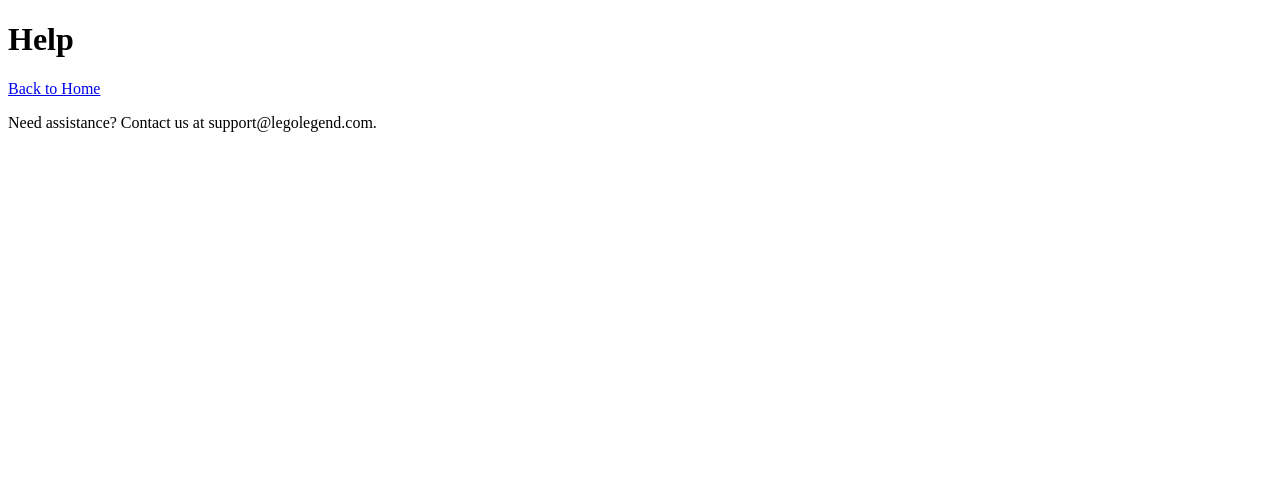
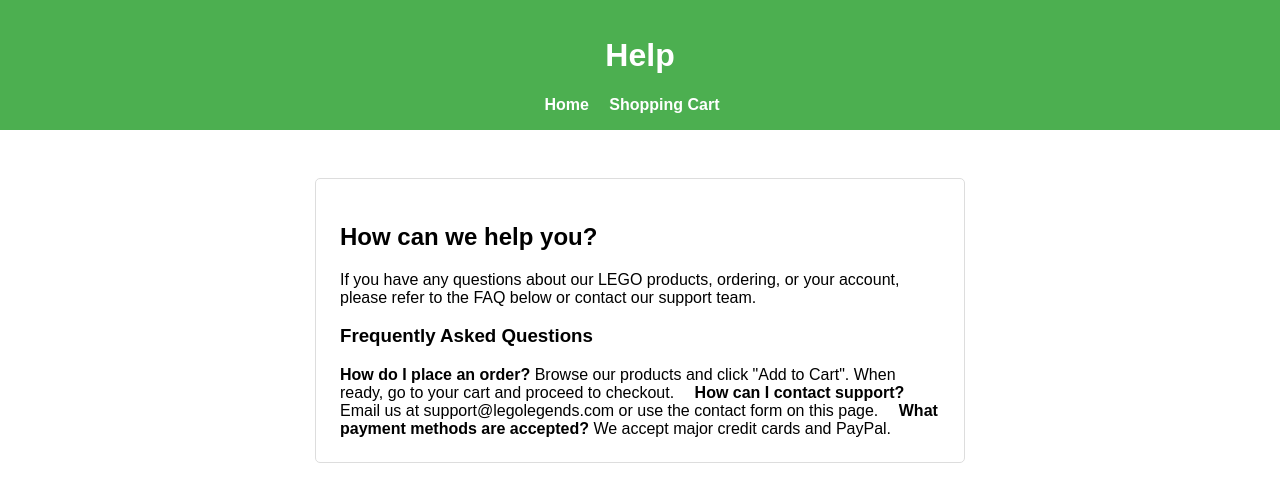
Before and after one commit to nmya-m/LEGO, a plain HTML site: page help.html in a window 1280 px wide. Drawn offline with Linux system fonts and the light colour scheme.

Commit message:
“file_name

```diff
--- a/help.html
+++ b/help.html
@@ -4,14 +4,70 @@
   <meta charset="UTF-8">
   <meta name="viewport" content="width=device-width, initial-scale=1.0">
   <title>Help</title>
+  <style>
+    body {
+      font-family: Arial, sans-serif;
+      margin: 0;
+      padding: 0;
+    }
+    header {
+      background-color: #4CAF50;
+      color: white;
+      padding: 1rem;
+      text-align: center;
+    }
+    nav {
+      margin: 0;
+      padding: 0;
+    }
+    ul {
+      list-style-type: none;
+      margin: 0;
+      padding: 0;
+    }
+    li {
+      display: inline;
+      margin-right: 1rem;
+    }
+    a {
+      text-decoration: none;
+      color: white;
+      font-weight: bold;
+    }
+    main {
+      padding: 1rem;
+    }
+    .help-content {
+      border: 1px solid #ddd;
+      background: #fff;
+      padding: 1.5rem;
+      border-radius: 5px;
+      max-width: 600px;
+      margin: 2rem auto;
+    }
+  </style>
 </head>
 <body>
   <header>
     <h1>Help</h1>
-    <a href="index.html">Back to Home</a>
+    <nav>
+      <ul>
+        <li><a href="index.html">Home</a></li>
+        <li><a href="cart.html">Shopping Cart</a></li>
+      </ul>
+    </nav>
   </header>
   <main>
-    <p>Need assistance? Contact us at support@legolegend.com.</p>
+    <div class="help-content">
+      <h2>How can we help you?</h2>
+      <p>If you have any questions about our LEGO products, ordering, or your account, please refer to the FAQ below or contact our support team.</p>
+      <h3>Frequently Asked Questions</h3>
+      <ul>
+        <li><strong>How do I place an order?</strong> Browse our products and click "Add to Cart". When ready, go to your cart and proceed to checkout.</li>
+        <li><strong>How can I contact support?</strong> Email us at support@legolegends.com or use the contact form on this page.</li>
+        <li><strong>What payment methods are accepted?</strong> We accept major credit cards and PayPal.</li>
+      </ul>
+    </div>
   </main>
 </body>
 </html>
```
